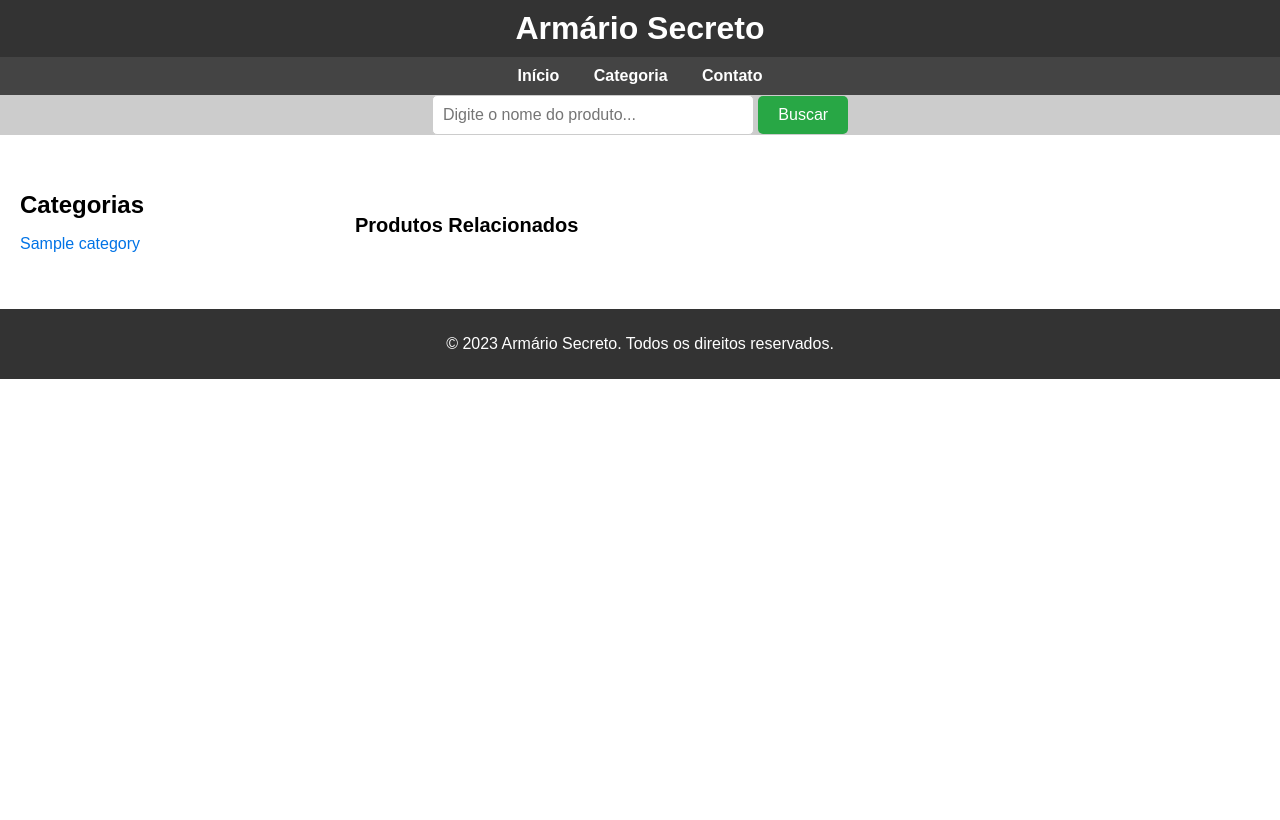
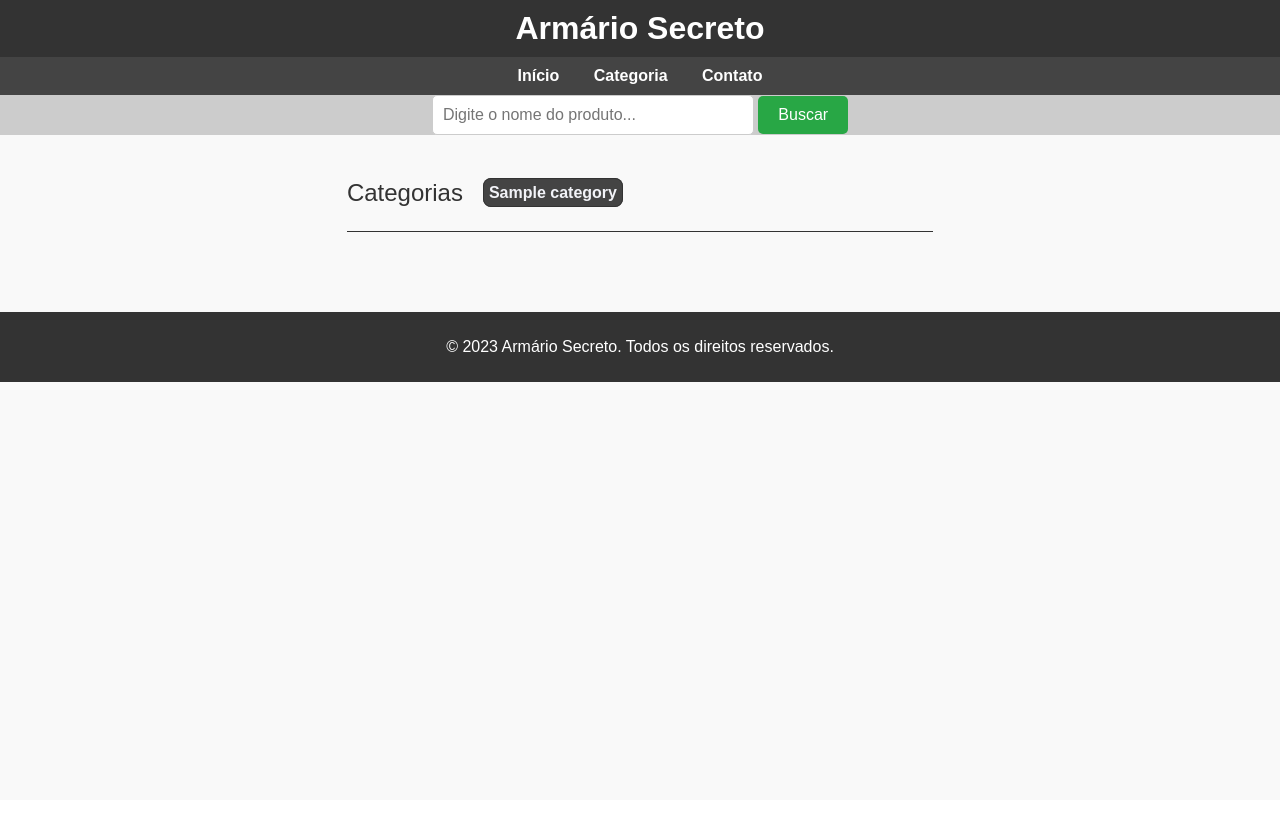
Before and after one commit to edmirc/Bazar, a Django app: page /category/1 in a window 1280 px wide. After the commit the page ends 382 px from the top, so only its background shows below. Run offline with Django 5.2, Linux system fonts and the light colour scheme; tables that the repository leaves empty hold one stand-in row (values such as "Sample post").

Commit message:
version 1.002

```diff
--- a/app_main/templates/category.html
+++ b/app_main/templates/category.html
@@ -1,41 +1,34 @@
-{% extends "base1.html" %}
+{% extends 'base1.html' %}
 {% load static %}
 {% block content %}
 
-<link rel="stylesheet" href="{% static 'css/styles_category.css' %}">
-<body>
-<div class="container">
-    <div class="category-container">
-        <h1 class="category-title">Categorias</h1>
-        <ul class="category-list">
-            {% for categor in category %}
-                <li class="category-item">
-                    <a href="{% url 'category' categor.id %}">{{ categor.name }}</a>
+<link rel="stylesheet" href="{% static 'css\style_category.css' %}">
+<div class="div-category">
+    <p class="title">Categorias</p>
+    <ul>
+        {% for cat in category %}
+            <li>
+                <a href="{% url 'category' cat.pk %}">{{ cat.name }}</a>
             </li>
         {% endfor %}
     </ul>
 </div>
-
 <div class="products-container">
-        <h2 class="products-title">Produtos Relacionados</h2>
-        <div class="products-list">
-            {% for product in products %}
-                <div class="product-item">
-                    <a href="{% url 'detail' product.pk %}">
-                        <h3 class="product-name">{{ product.name }}</h3>
-                        <div class="product-price">Valor: R${{ product.price }}</div>
-                        {% for img in product.foto.all %}
+    <!-- Produtos -->
+    {% for pro in products %}
+        <a href="{% url 'detail' pro.pk %}">
+            <div class="product-card">
+                {% for img in pro.foto.all  %}
                     {% if img.cover %}
-                                <img src="{{ img.photo.url }}" alt="{{ product.name }}" class="product-image">
+                        <img src="{{ img.photo.url }}" alt="{{ pro.name }} - {{pro.price}}">
                     {% endif %}
                 {% endfor %}
+                <h3>{{ pro.name }}</h3>
+                <p>R$ {{ pro.price }}</p>
+            </div>
         </a>
-                </div>
     {% endfor %}
 </div>
-    </div>
-</div>
-</body>
 
 
 {% endblock %}
--- /dev/null
+++ b/static/css/style_category.css
@@ -0,0 +1,95 @@
+ /* Estilos básicos para o layout */
+
+ body {
+    font-family: Arial, sans-serif;
+    margin: 0;
+    padding: 0;
+    background-color: #f9f9f9;
+}
+.div-category {
+    display: flex;
+    flex-wrap: wrap;
+    gap: 5px;
+    max-width: 100%;
+    margin: 20px auto;
+    justify-content: center;
+    align-items: center;
+    border-bottom: #333 1px solid;
+}
+.div-category ul {
+    display: grid;
+    grid-template-columns: repeat(3, 2fr);
+    gap: 15px;
+    list-style: none;
+    padding: 0;
+}
+.div-category ul li {
+    list-style: none;
+}
+.div-category ul li a {
+    text-decoration: none;
+    color: #f2f3f8;
+    border: #333 1px solid;
+    border-radius: 8px;
+    padding: 5px;
+    font-weight: bold;
+    text-align: center;
+    background-color: #444;
+}
+.div-category ul li a:hover {
+    background-color: #429b51;
+}
+.title{
+    font-size: 24px;
+    color: #333;
+    margin-right: 15px;
+}
+.products-container {
+    display: flex;
+    flex-wrap: wrap;
+    gap: 20px;
+    max-width: 100%;
+    margin: 20px auto;
+    justify-content: center;
+    align-items: center;
+}
+
+.product-card {
+    background-color: white;
+    border: 1px solid #ddd;
+    border-radius: 8px;
+    width: 200px;
+    padding: 15px;
+    box-shadow: 0 2px 4px rgba(0, 0, 0, 0.1);
+    text-align: center;
+    transition: transform 0.3s;
+}
+.product-card:hover {
+    transform: scale(1.05);
+}
+.product-card img {
+    max-width: 100%;
+    height: 150px; /* Define a altura fixa para as imagens */
+    object-fit: cover; /* Garante que a imagem se ajuste ao tamanho definido */
+    border-radius: 8px;
+    transition: transform 0.3s;
+}
+.product-card img:hover {
+    transform: scale(1.1);
+}
+.product-card h3 {
+    font-size: 18px;
+    margin: 10px 0;
+    color: #333;
+}
+
+.product-card p {
+    font-size: 16px;
+    color: #28a745;
+    font-weight: bold;
+    margin: 0;
+}
+a {
+    text-decoration: none;
+    color: #333;
+}
--- a/static/css/styles_category.css
+++ /dev/null
@@ -1,71 +0,0 @@
-.container{
-    display: grid;
-    grid-template-columns: 1fr 3fr;
-    gap: 20px;
-    align-items: center;
-    justify-content: center;
-    margin-top: 20px;
-}
-.category-container {
-    margin: 20px;
-}
-
-.category-title {
-    font-size: 24px;
-    margin-bottom: 10px;
-}
-
-.category-list {
-    list-style-type: none;
-    padding: 0;
-}
-
-.category-item {
-    margin: 5px 0;
-}
-
-.category-item a {
-    text-decoration: none;
-    color: #0073e6;
-}
-
-.products-container {
-    margin: 20px;
-}
-
-.products-title {
-    font-size: 20px;
-    margin-bottom: 10px;
-}
-
-.products-list {
-    display: flex;
-    flex-wrap: wrap;
-}
-
-.product-item {
-    border: 1px solid #ddd;
-    padding: 10px;
-    margin: 10px;
-    width: 200px;
-}
-
-.product-name {
-    font-size: 18px;
-    margin-bottom: 5px;
-}
-
-.product-price {
-    color: #b12704;
-    margin-bottom: 5px;
-}
-
-.product-description {
-    font-size: 14px;
-    margin-bottom: 10px;
-}
-
-.product-image {
-    width: 100%;
-    height: auto;
-}
```
Also changed, not shown: app_main/templates/contact.html (+3 -11 lines). Lines whose indentation alone changed are shown as unchanged.
